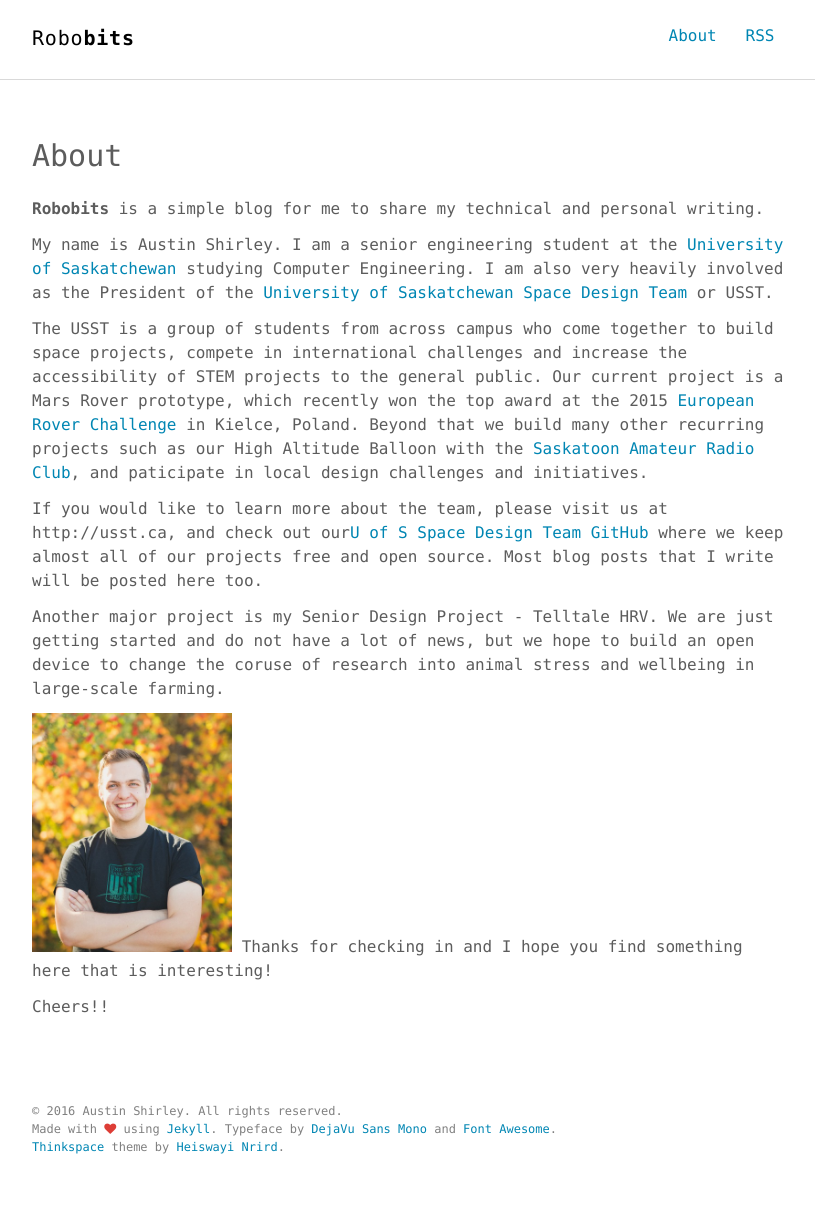
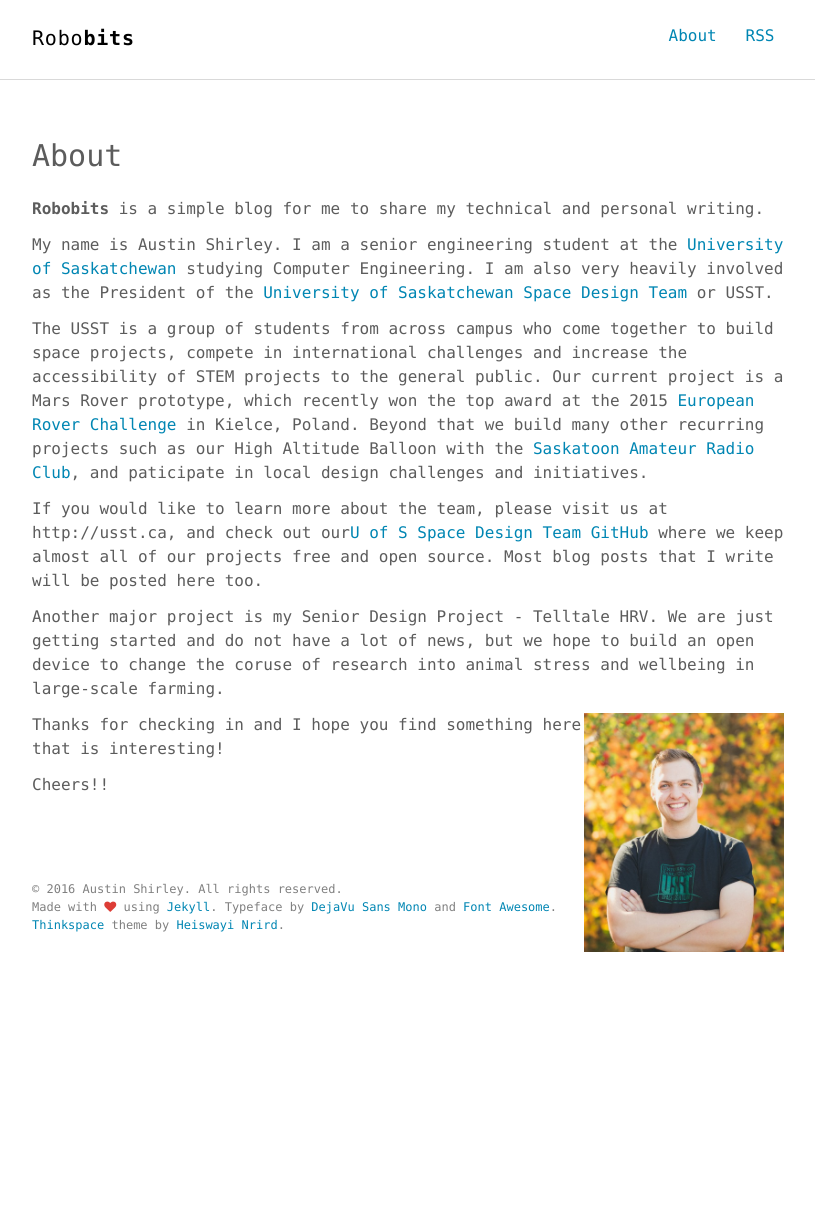
Before and after one commit to ausshir/ausshir.github.io, a Jekyll site: the page built from about.md, in a window 1280 px wide. Shown: the whole page, without its empty margins (232-1047 px from the left). Built offline with Jekyll 4.4.1, drawn with Linux system fonts in a browser that asks for light colours; after the commit the page ends 983 px from its top, so only the background shows below that.

Commit message:
Updated about.md

```diff
--- a/about.md
+++ b/about.md
@@ -16,7 +16,7 @@
 
 Another major project is my Senior Design Project - Telltale HRV. We are just getting started and do not have a lot of news, but we hope to build an open device to change the coruse of research into animal stress and wellbeing in large-scale farming.
 
-<img src="https://ausshir.github.io/assets/author.jpg" alt="Drawing" style="width: 200px;"/>
+<img align="right" src="https://ausshir.github.io/assets/author.jpg" alt="Drawing" style="width: 200px;"/>
 Thanks for checking in and I hope you find something here that is interesting!
 
 Cheers!!
```
